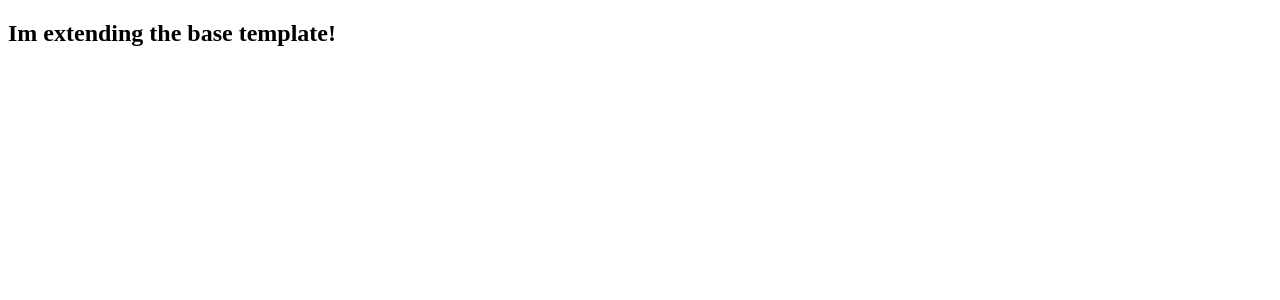
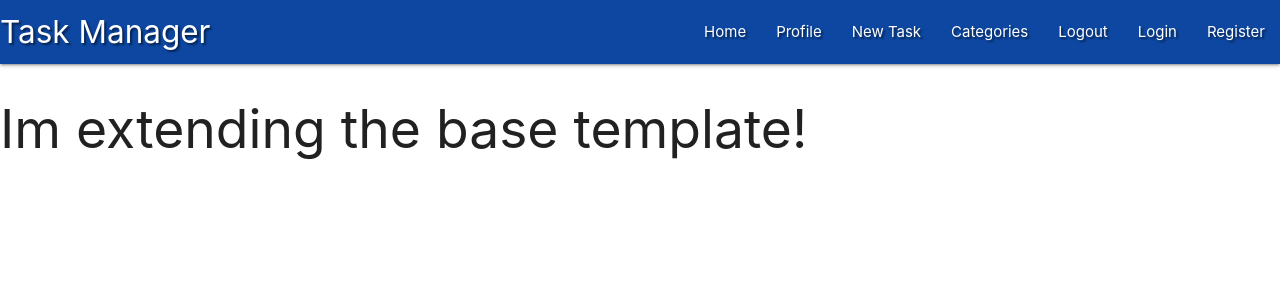
Before and after one commit to KRyan23/mini_project, a Flask app: page / in a window 1280 px wide. Shown: the top 300 px of the page. Run offline with Flask 2, Linux system fonts and the light colour scheme; data that the repository does not hold is empty; some libraries are stand-ins or nearby versions.

Commit message:
add materialize nav bar

```diff
--- a/static/css/style.css
+++ b/static/css/style.css
@@ -0,0 +1 @@
+.text-shadow {text-shadow: 2px 2px 2px rgba(0, 0, 0, 0.5);}
--- a/static/js/script.js
+++ b/static/js/script.js
@@ -0,0 +1,3 @@
+$(document).ready(function(){
+    $('.sidenav').sidenav();
+  });
--- a/templates/base.html
+++ b/templates/base.html
@@ -4,15 +4,45 @@
     <meta charset="UTF-8">
     <meta http-equiv="X-UA-Compatible" content="IE=edge">
     <meta name="viewport" content="width=device-width, initial-scale=1.0">
-    <link rel="stylesheet" href="https://cdnjs.cloudflare.com/ajax/libs/materialize/1.0.0/css/materialize.min.css" type="text.css">
+    <link rel="stylesheet" href="https://cdnjs.cloudflare.com/ajax/libs/materialize/1.0.0/css/materialize.min.css" type="text/css">
     <link rel="stylesheet" href="https://pro.fontawesome.com/releases/v5.10.0/css/all.css"
-    integrity="sha384-AYmEC3Yw5cVb3ZcuHtOA93w35dYTsvhLPVnYs9eStHfGJvOvKxVfELGroGkvsg+p" crossorigin="anonymous"/ type="text.css">
+    integrity="sha384-AYmEC3Yw5cVb3ZcuHtOA93w35dYTsvhLPVnYs9eStHfGJvOvKxVfELGroGkvsg+p" crossorigin="anonymous"/ type="text/css">
     <link rel="stylesheet" href="{{ url_for('static', filename='css/style.css') }}" type="text/css">
     {% block styles %}
     {% endblock %}
     <title>Task Manager</title>
 </head>
 <body>
+
+    <header>
+        <!-- Main navbar-->
+        <nav class="nav-extended text-shadow blue darken-4">
+            <div class="nav-wrapper">
+              <a href="#!" class="brand-logo">Task Manager</a>
+              <a href="#" data-target="mobile-demo" class="sidenav-trigger right"><i class="fas fa-bars"></i></a>
+              <ul class="right hide-on-med-and-down">
+                <li><a href="{{ url_for('get_tasks') }}">Home</a></li>
+                <li><a href="#">Profile</a></li>
+                <li><a href="#">New Task</a></li>
+                <li><a href="#">Categories</a></li>
+                <li><a href="#">Logout</a></li>
+                <li><a href="#">Login</a></li>
+                <li><a href="#">Register</a></li>
+            </ul>
+            </div>
+          </nav>
+        <!-- Mobile Sidebar -->
+          <ul class="sidenav" id="mobile-demo">
+            <li><h4 class="center-align light-blue-text text-darken 4">Task Manager</h4></li>
+            <li><a href="{{ url_for('get_tasks') }}">Home</a></li>
+                <li><a href="#">Profile</a></li>
+                <li><a href="#">New Task</a></li>
+                <li><a href="#">Categories</a></li>
+                <li><a href="#">Logout</a></li>
+                <li><a href="#">Login</a></li>
+                <li><a href="#">Register</a></li>
+          </ul>
+    </header>
 
     {% block content%}
     {% endblock %}
```
